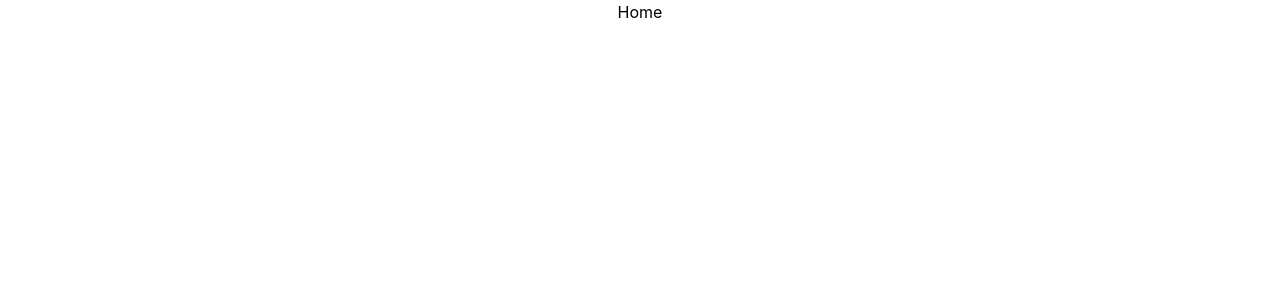
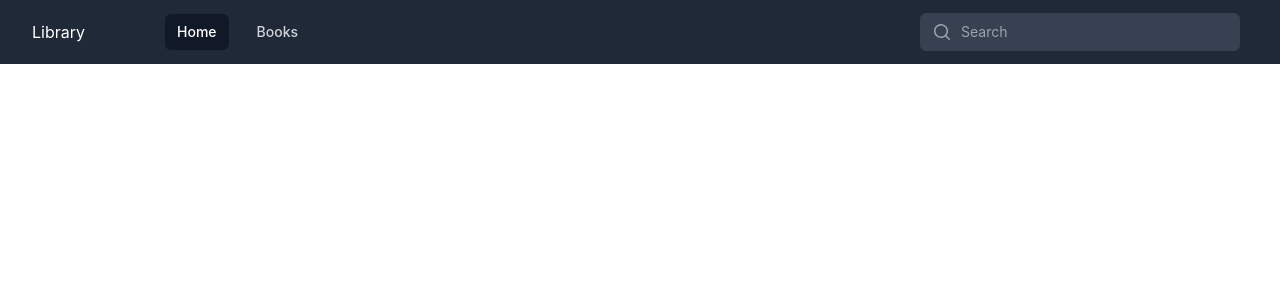
Before and after one commit to cerensolpan/books-app-react, a React (Create React App) app: page / in a window 1280 px wide. Shown: the top 300 px of the page. Built offline with nearby package versions, Linux system fonts and the light colour scheme.

Commit message:
Create navbar component and add to App.js

```diff
--- a/src/App.js
+++ b/src/App.js
@@ -1,10 +1,10 @@
-import logo from './logo.svg';
-import './App.css';
+import "./App.css";
+import Navbar from "./components/Navbar";
 
 function App() {
   return (
     <div className="App">
-      <span>Home</span>
+      <Navbar/>
     </div>
   );
 }
--- /dev/null
+++ b/src/components/Navbar.js
@@ -0,0 +1,92 @@
+
+import { Disclosure } from '@headlessui/react'
+import { MagnifyingGlassIcon } from '@heroicons/react/20/solid'
+import { Bars3Icon, XMarkIcon } from '@heroicons/react/24/outline'
+
+function classNames(...classes) {
+  return classes.filter(Boolean).join(' ')
+}
+
+export default function Example() {
+  return (
+    <Disclosure as="nav" className="bg-gray-800">
+      {({ open }) => (
+        <>
+          <div className="mx-auto max-w-7xl px-2 sm:px-4 lg:px-8">
+            <div className="relative flex h-16 items-center justify-between">
+              <div className="flex items-center px-2 lg:px-0">
+                <div className="flex-shrink-0 text-white">
+                    Library
+                </div>
+                <div className="hidden lg:ml-20 lg:block">
+                  <div className="flex space-x-4">
+                    <a href="#" className="rounded-md bg-gray-900 px-3 py-2 text-sm font-medium text-white">
+                      Home
+                    </a>
+                    <a
+                      href="#"
+                      className="rounded-md px-3 py-2 text-sm font-medium text-gray-300 hover:bg-gray-700 hover:text-white"
+                    >
+                      Books
+                    </a>
+                  </div>
+                </div>
+              </div>
+              <div className="flex flex-1 justify-center px-2 lg:ml-6 lg:justify-end">
+                <div className="w-full max-w-lg lg:max-w-xs">
+                  <label htmlFor="search" className="sr-only">
+                    Search
+                  </label>
+                  <div className="relative">
+                    <div className="pointer-events-none absolute inset-y-0 left-0 flex items-center pl-3">
+                      <MagnifyingGlassIcon className="h-5 w-5 text-gray-400" aria-hidden="true" />
+                    </div>
+                    <input
+                      id="search"
+                      name="search"
+                      className="block w-full rounded-md border border-transparent bg-gray-700 py-2 pl-10 pr-3 leading-5 text-gray-300 placeholder-gray-400 focus:border-white focus:bg-white focus:text-gray-900 focus:outline-none focus:ring-white sm:text-sm"
+                      placeholder="Search"
+                      type="search"
+                    />
+                  </div>
+                </div>
+              </div>
+              <div className="flex lg:hidden">
+                {/* Mobile menu button */}
+                <Disclosure.Button className="inline-flex items-center justify-center rounded-md p-2 text-gray-400 hover:bg-gray-700 hover:text-white focus:outline-none focus:ring-2 focus:ring-inset focus:ring-white">
+                  <span className="sr-only">Open main menu</span>
+                  {open ? (
+                    <XMarkIcon className="block h-6 w-6" aria-hidden="true" />
+                  ) : (
+                    <Bars3Icon className="block h-6 w-6" aria-hidden="true" />
+                  )}
+                </Disclosure.Button>
+              </div>
+
+            </div>
+          </div>
+
+          <Disclosure.Panel className="lg:hidden">
+            <div className="space-y-1 px-2 pt-2 pb-3">
+              <Disclosure.Button
+                as="a"
+                href="#"
+                className="block rounded-md bg-gray-900 px-3 py-2 text-base font-medium text-white"
+              >
+                Home
+              </Disclosure.Button>
+              <Disclosure.Button
+                as="a"
+                href="#"
+                className="block rounded-md px-3 py-2 text-base font-medium text-gray-300 hover:bg-gray-700 hover:text-white"
+              >
+                Books
+              </Disclosure.Button>
+
+            </div>
+          </Disclosure.Panel>
+        </>
+      )}
+    </Disclosure>
+  )
+}
```
